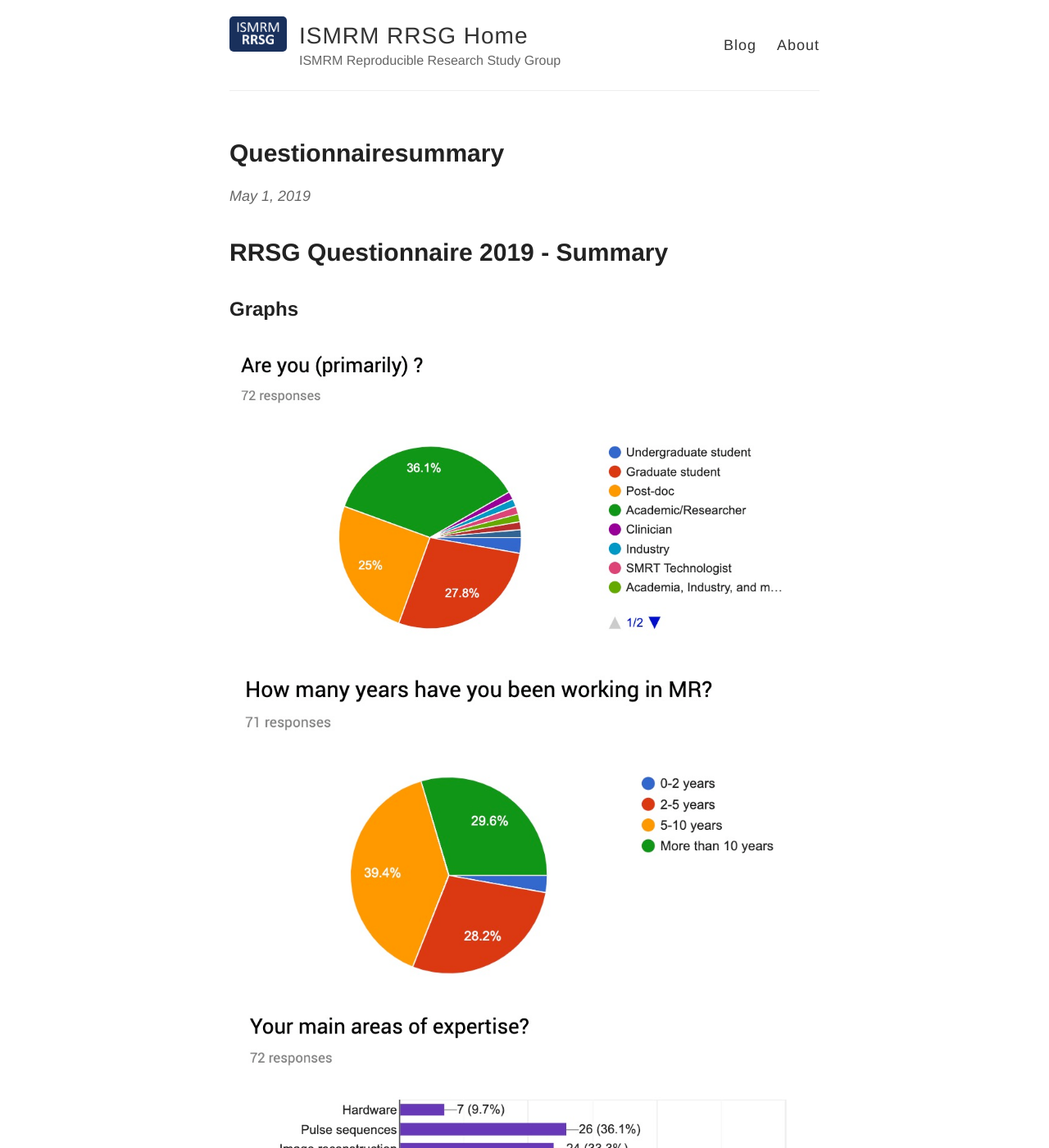
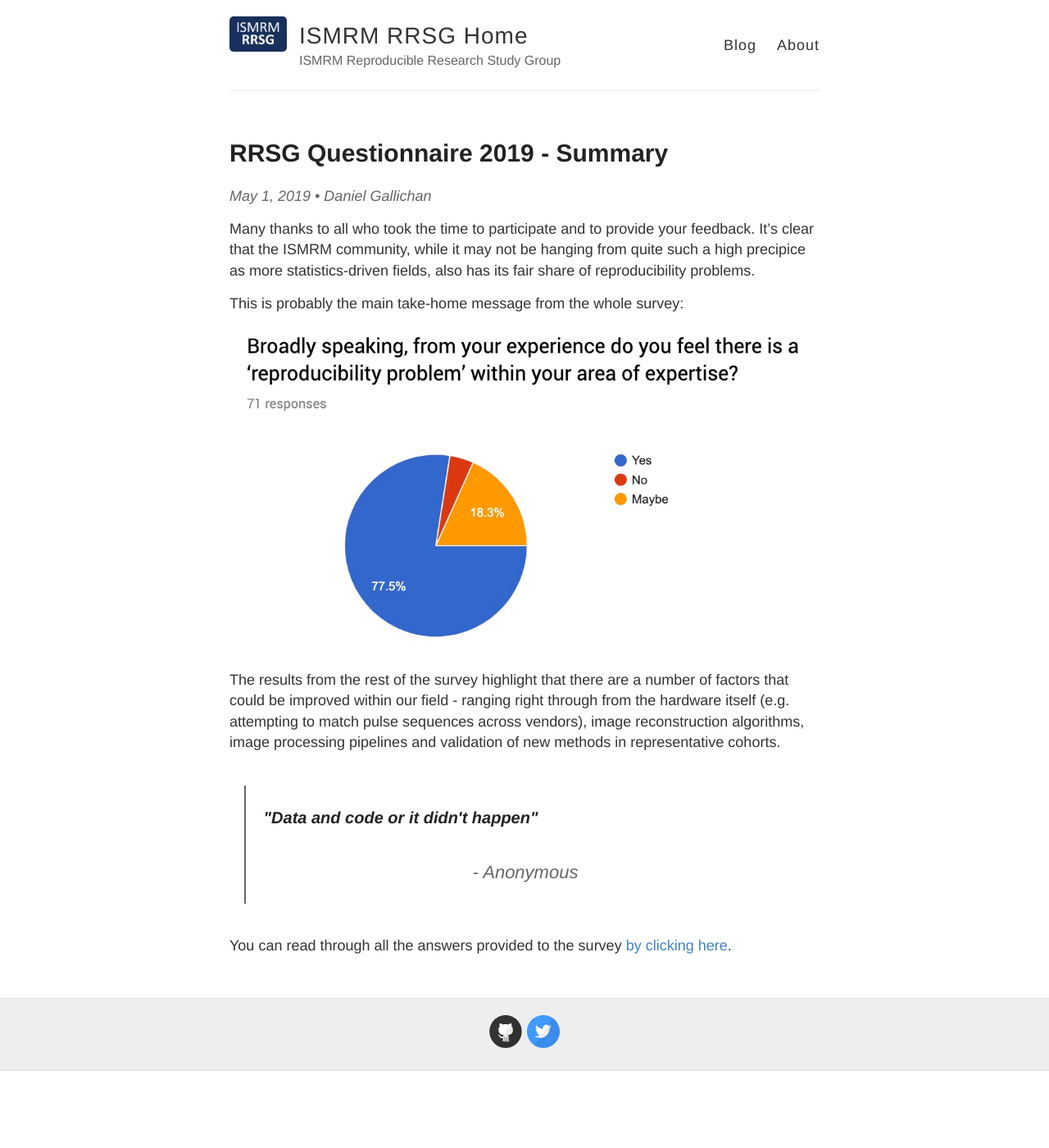
Before and after one commit to ISMRM/rrsg, a Jekyll site: the page built from _posts/2019-05-01-QuestionnaireSummary.md, in a window 1280 px wide and 1400 px high. Shown: the whole window at 82% size. Built offline with Jekyll 4.4.1, drawn with Linux system fonts in a browser that asks for light colours; our own code applies the rules of GitHub Pages for plain Markdown files; comment, search, counter and statistics services are not loaded; part of the change alters nothing that is shown; some of the changed text lies outside the part shown.

```diff
--- a/_posts/2019-05-01-QuestionnaireSummary.md
+++ b/_posts/2019-05-01-QuestionnaireSummary.md
@@ -1,82 +1,17 @@
-# RRSG Questionnaire 2019 - Summary
+---
+layout: post
+title: RRSG Questionnaire 2019 - Summary
+author: Daniel Gallichan
+---
 
-## Graphs
+Many thanks to all who took the time to participate and to provide your feedback. It's clear that the ISMRM community, while it may not be hanging from quite such a high precipice as more statistics-driven fields, also has its fair share of reproducibility problems.
 
-![](../images/questionnaire/graphs_00001.jpg)
-![](../images/questionnaire/graphs_00002.jpg)
-![](../images/questionnaire/graphs_00003.jpg)
+This is probably the main take-home message from the whole survey:
+
 ![](../images/questionnaire/graphs_00004.jpg)
-![](../images/questionnaire/graphs_00005.jpg)
-![](../images/questionnaire/graphs_00006.jpg)
-![](../images/questionnaire/graphs_00007.jpg)
 
-## Text answers
+The results from the rest of the survey highlight that there are a number of factors that could be improved within our field - ranging right through from the hardware itself (e.g. attempting to match pulse sequences across vendors), image reconstruction algorithms, image processing pipelines and validation of new methods in representative cohorts.
 
-### What are the common problems that you encounter related to reproducibility?
+<blockquote><h3>"Data and code or it didn't happen"</h3><footer>- Anonymous</footer></blockquote>
 
-<textarea rows="12" cols="120">
-* New models do not quantify their reproducibility enough (for example in coefficients of variation, Bland-Altman).
-* In image post-processing, the methodology sections of papers do not describe in great detail what image manipulation (processing) techniques have been applied to the raw signal to achieve the final parametric maps. Even in region of interest analysis the effect sizes when you are looking at a specific clinical application, say FA or CBF (from ASL) in Alzheimer's disease vary widely across reported studies.
-* Low confidence that published values of MR biomarkers are at all comparable between centres.
-* Research exams on various scanners (different hardware/software)
-Comparisons to literature methods is hard, as there is rarely any no code available.
-Lack of detail in publications.
-* Reproduciblity, Reliability
-* Lack of technical details on papers about sequence parameters and post processing steps
-* Differences in PSD implementations related to quantitative MRI.
-* scan-rescan reproducibility can be poor, quantitative measures are different across sites and vendors
-* Experiments are not reproducible. Preprocessing is an art and it is not possible to tell if the paradigms or the data is the problem.
-* Tuning recon parameters for comparing newer algorithms
-* No code sharing or publicly available example codes
-* Particularly when trying to implement other published algorithms for use in my own work. It's not that the code doesn't work or that the paper is wrong, just that many don't distribute their code or fully describe their methods.
-* Missing hints in the methodology of publications (maybe due to word limitation).
-image data is repeatable in each individual.
-* Defining the study cohort in clinical studies. For reproducibility, you would want a homogeneous cohort, however for clinic, you want your new methods to work in a wider, more heterogeneous cohort.
-* Spectral fitting
-* Lack of codes for published research and lack of interest in sharing codes.
-incomplete information and access to data
-* Described techniques are not as robust as claimed
-* Lack of access to pulse sequences
-* Getting the necessary details from the nifti files to properly use a field map and having the computational evironment available to analyze the data.
-* Implementation of the paper (code) is not share every time
-* Papers do not offer enough details to reproduce hardware.
-* nonpublished code
-* We develop tools and pipelines. Most of the time, when people submit a paper, they do not submit code / data, so it's almost impossible to reproduce the results. Even when sharing data / code between labs for projects, people can rarely run the pipeline and get identical results.
-* Standardized methods across scanners (models and vendors)
-* Lack of standard datasets and test bench.
-* Hardware is one hard to address
-* All the different options for post processing
-* Many important details are not given in the publications
-original code and data are too often unavailable, low powered studies, questionable research practices (HARKing, p-hacking, ...)
-* Insufficient information (lack of details)
-* No code or data availiable, therefore true comparisons are hard
-* researchers do not share the data and hardware is not designed to store raw data and make it available for analysis
-* The results from other groups are difficult to reproduce without access to their code.
-* Time and effort required to create code that is easy to use for those who don't write it (I've had issues trying to run other people's code, and it takes significant time for me to clean up my code when I do publish something, and I'm guessing it'd be pretty hard for someone other than myself to run)
-* Different pulse sequences, different software, give different results
-Reproducing clinical results is very challenging ( correlations between MRI parameters and clinical outcome)
-* Methods descriptions are sometimes unclear and could be written to aid understanding. Steps that might seem trivial to authors or domain experts are sometimes described in one line when there are parameter/tuning choices etc.
-* Insufficient methodological details
-* Imaging sequence parameters only partially reported and also post-processing steps
-intentionally vague schematics lacking any kind of engineering detail
-* Lacking information, code is not shared,
-* not shared code, low data access
-* lack of standardization of acquisition, image processing
-* Complex iterative methods are very time consuming to implement correctly and check from other's work in the field.
-* Differences in manufacturer implementation, and also user workflow
-* Lack of sufficient detail (methods and data) in publications for proper independent validation of results.
-* Highly complex algorithms, incomplete descriptions, code not shared
-* results are shown better then they are by covering up unwanted results or conflicting finidings. validating other work is not regarded as novel or innovative an leads to a lot of rejected work.
-* Missing details on what exactly has been done (also in the "not so important" description of calibration and shimming routines);
-* un-sufficiently reported methods in publications
-* New MR sequences are often institute-dependent, and sharing sequences and other information is still something many research groups rather not do.
-* Reproduce findings in clinical research across different study samples and/or different acquisition settings, thus making it difficult to evaluate the true biological meaning of results
-* New methods need lot's of fine tuning to produce the desired result. Improvements often smaller than in the original study.
-* Clinicians don't understand image analysis and analyze the information incorrectly.  Different analysis software packages give different results for similar tests and it is uncertain how the analysis behind the scenes differs (unless you are a programming expert, which most clinicians are not)...
-* Difficulty to publish non-novel studies
-* Lack of documentation surrounding raw data. Vendors not supplying data in ISMRMRD format.
-* Access to software, access to data
-* sequences are differently implemented by vendors which makes comparison across sites difficult.
-* experiment variability (fMRI, DWI, QSM studies) due to pulse sequence difference between vendors, subject motion, and gradient heating and nonlinearity
-
-</textarea>
+You can read through all the answers provided to the survey [by clicking here](https://docs.google.com/forms/d/1AChuij7KAYEgJp9-7_jCnL3l7FrOMnSj_NkU6U-R7ls/viewanalytics).
```
